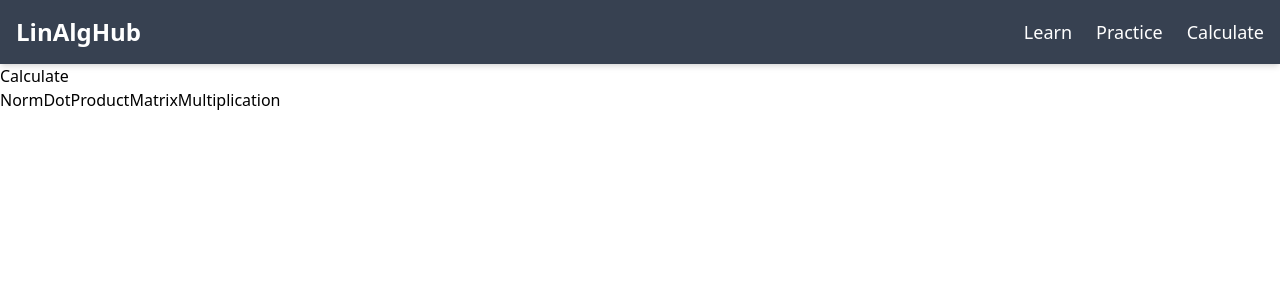
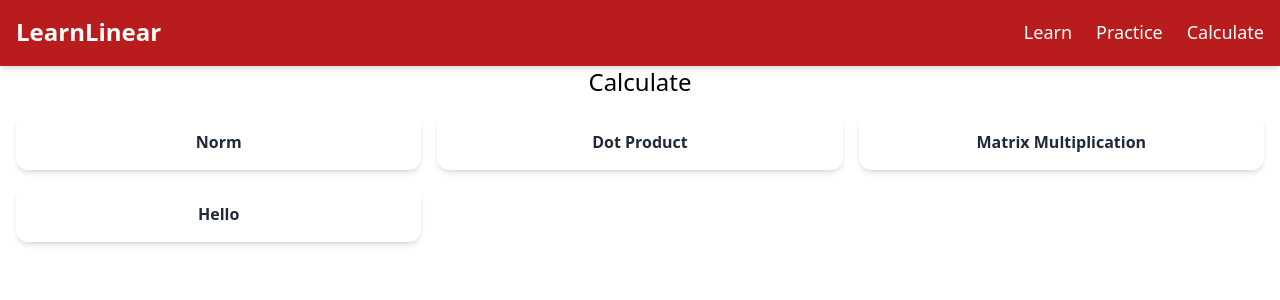
Before and after one commit to KaydenVandecaveye/linalg-hub, a React (Create React App) app in the folder frontend/: page /Calculate in a window 1280 px wide. Shown: the top 300 px of the page. Built offline with nearby package versions, Linux system fonts and the light colour scheme; the HTML template or start-up script is replaced by a standard one.

Commit message:
Styling:

```diff
--- a/frontend/src/App.js
+++ b/frontend/src/App.js
@@ -20,10 +20,10 @@ function HomePage() {
 
   return (
     <div className="min-h-screen flex flex-col items-center
-                    justify-start bg-gray-100 ">
+                    justify-start">
       <Header />
 
-      <h1 className="text-4xl font-bold mt-8 mb-4">
+      <h1 className="text-4xl font-bold mt-8 mb-4 text-gray-500">
         LearnLinear
       </h1>
 
@@ -35,7 +35,7 @@ function HomePage() {
         />
       </div>
 
-      <p className="text-sm italic">
+      <p className="text-sm italic text-gray-500">
         *Animation credit goes to 3Blue1Brown*
       </p>
 
--- a/frontend/src/components/Header.js
+++ b/frontend/src/components/Header.js
@@ -1,35 +1,32 @@
 import React, { useState } from 'react';
-import { useNavigate } from 'react-router-dom';
+import { NavLink } from 'react-router-dom';
 
 const Header = () => {
     const [menuOpen, setMenuOpen] = useState(false);
-    const navigate = useNavigate();
+    const linkClass =
+    "hover:underline hover:decoration-6 hover:underline-offset-8 pb-[2px] transition-all focus:outline-none focus:no-underline";
 
     return (
-      <header className="flex items-center justify-between bg-gray-700
+      <header className="flex items-center justify-between bg-red-700
                          p-4 text-white shadow-md w-screen">
 
-        <button onClick={() => navigate("/")}
-                className='text-2xl font-bold hover:text-green-500 transition'>
-          LinAlgHub
-        </button>
+        <NavLink to="/" className={`text-2xl font-bold ${linkClass}`}>
+          LearnLinear
+        </NavLink>
 
         <nav className="hidden md:flex space-x-6 text-lg">
 
-          <button onClick={() => navigate("/Learn")}
-            className='hover:text-green-500 transition'>
+          <NavLink to="/Learn" className={linkClass}>
             Learn
-          </button>
+          </NavLink>
 
-          <button onClick={() => navigate("/Practice")}
-            className='hover:text-green-500 transition'>
+          <NavLink to="/Practice" className={linkClass}>
             Practice
-          </button>
+          </NavLink>
 
-          <button onClick={() => navigate("/Calculate")}
-            className='hover:text-green-500 transition'>
+          <NavLink to="/Calculate" className={linkClass}>
             Calculate
-          </button>
+          </NavLink>
 
         </nav>
 
--- a/frontend/src/pages/Calculate.js
+++ b/frontend/src/pages/Calculate.js
@@ -3,16 +3,35 @@ import Header from "../components/Header";
 
 function Calculate() {
     const navigate = useNavigate();
+    const buttonStyle =
+    "bg-white text-gray-800 font-semibold py-4 px-6 rounded-xl shadow-md hover:scale-105 hover:shadow-xl transition-all";
 
     return(
         <div>
             <Header/>
-            <h2>Calculate</h2>
+            <h2 className="text-center text-2xl">
+                Calculate
+            </h2>
 
-            <div className="button-container">
-                <button onClick={() => navigate("/Calculate/Norm")}>Norm</button>
-                <button onClick={() => navigate("/Calculate/DotProd")}>DotProduct</button>
-                <button onClick={() => navigate("/Calculate/MatMult")}>MatrixMultiplication</button>
+            <div className="grid grid-cols-1 sm:grid-cols-2 md:grid-cols-3 gap-4 p-4">
+                <button onClick={() => navigate("/Calculate/Norm")}
+                    className={buttonStyle}
+                >
+                    Norm
+                </button>
+                <button onClick={() => navigate("/Calculate/DotProd")}
+                    className={buttonStyle}
+                >
+                    Dot Product
+                </button>
+                <button onClick={() => navigate("/Calculate/MatMult")}
+                    className={buttonStyle}
+                >
+                    Matrix Multiplication
+                </button>
+                <button className={buttonStyle}>
+                    Hello
+                </button>
             </div>
         </div>
     )
--- a/frontend/src/pages/Learn.js
+++ b/frontend/src/pages/Learn.js
@@ -2,8 +2,9 @@ import Header from "../components/Header";
 
 function Learn() {
     return (
-        <div>
+        <div className="text-center text-2xl">
             <Header/>
+            <h2>Learn</h2>
         </div>
     )
 }
--- a/frontend/src/pages/Practice.js
+++ b/frontend/src/pages/Practice.js
@@ -2,8 +2,9 @@ import Header from "../components/Header";
 
 function Practice() {
     return(
-        <div>
+        <div className="text-center text-2xl">
             <Header/>
+            <h2>Practice</h2>
         </div>
     )
 }
--- a/frontend/src/pages/calculators/DotProd.js
+++ b/frontend/src/pages/calculators/DotProd.js
@@ -2,6 +2,7 @@ import React, { useState, useEffect } from "react";
 import { useNavigate } from "react-router-dom";
 import { parseVector } from "../../utils/parseVector";
 import GetMathSteps from "../../utils/GetMathSteps";
+import Header from "../../components/Header";
 
 function DotProd() {
     const navigate = useNavigate();
@@ -13,7 +14,7 @@ function DotProd() {
         e.preventDefault()
         const vectors = [parseVector(vec1), parseVector(vec2)]
 
-        const response = await fetch('api/dotprod', {
+        const response = await fetch('/api/dotprod', {
             method: 'POST',
             headers: {'Content-Type': 'application/json'},
             body: JSON.stringify({vectors})
@@ -25,6 +26,7 @@ function DotProd() {
 
     return(
         <div>
+            <Header />
             <button onClick={() => navigate(-1)}>Back</button>
             <h1>LinAlgHub - DotProduct</h1>
 
--- a/frontend/src/pages/calculators/MatMult.js
+++ b/frontend/src/pages/calculators/MatMult.js
@@ -3,6 +3,7 @@ import React, { useState, useEffect } from "react";
 import { useNavigate } from "react-router-dom";
 import MatrixInput from "../../components/MatrixInput";
 import { MathJax, MathJaxContext } from "better-react-mathjax";
+import Header from "../../components/Header";
 
 function MatMult() {
     const navigate = useNavigate();
@@ -51,6 +52,7 @@ function MatMult() {
 
     return (
     <div>
+        <Header />
         <h1> LinAlgHub - MatrixMultiplication </h1>
         <button onClick={() => navigate(-1)}>Back</button>
 
--- a/frontend/src/pages/calculators/Norm.js
+++ b/frontend/src/pages/calculators/Norm.js
@@ -3,6 +3,7 @@ import { MathJaxContext, MathJax } from 'better-react-mathjax';
 import { useNavigate } from "react-router-dom";
 import GetMathSteps from "../../utils/GetMathSteps";
 import { parseVector } from "../../utils/parseVector";
+import Header from "../../components/Header";
 
 function Norm() {
   const navigate = useNavigate();
@@ -26,6 +27,7 @@ function Norm() {
 
   return (
     <div>
+      <Header />
       <button onClick={() => navigate(-1)}>Back</button>
       <h1>LinAlg Hub - Norm</h1>
       <form onSubmit={handleSubmission}>
```
Also changed, not shown: 1 other file (tests, documents, lock files or other folders).
